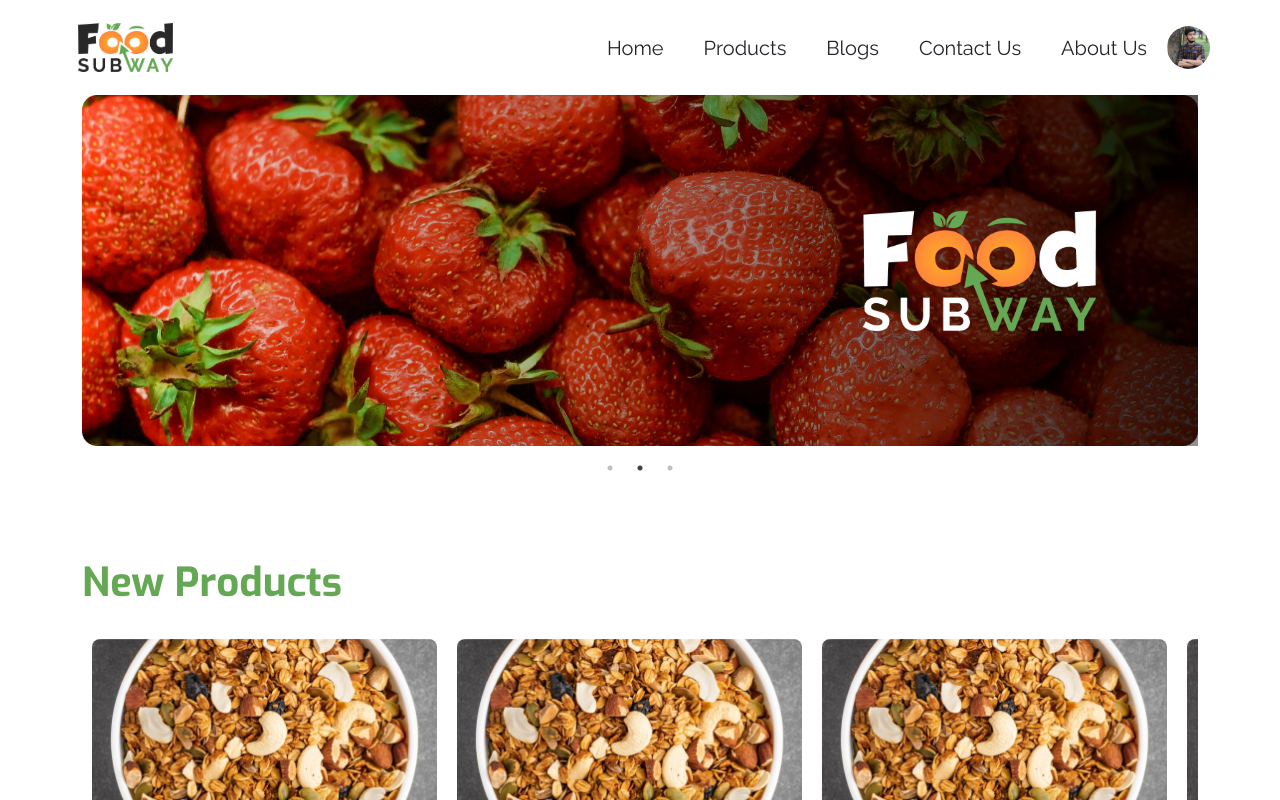
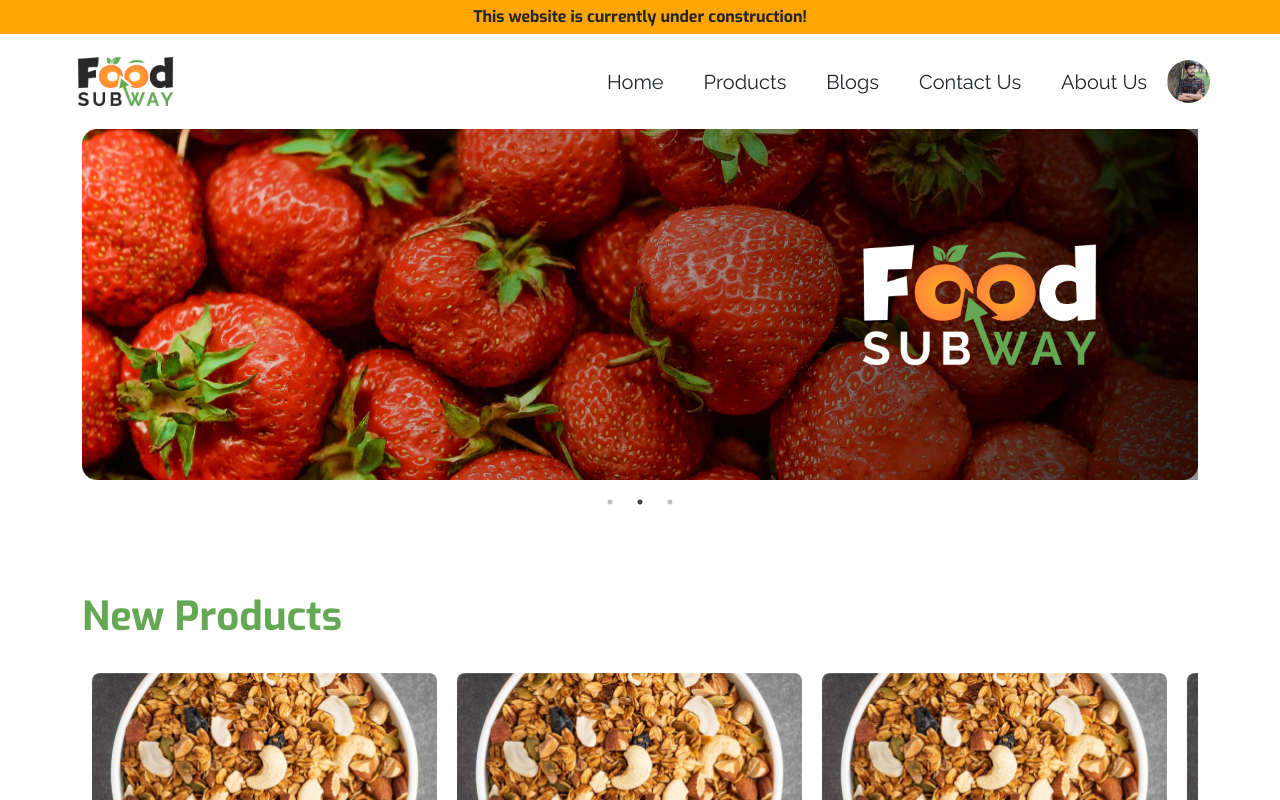
Before and after one commit to mahianmahin/foodsubway-frontend, a React (Create React App) app: page / in a window 1280 px wide. Shown: the top 800 px of the page. Built offline with nearby package versions, Linux system fonts and the light colour scheme.

Commit message:
progress made

```diff
--- a/src/App.js
+++ b/src/App.js
@@ -2,6 +2,9 @@
 
 export default function App() {
   return (
+    <>
+    <div className='d-flex justify-content-center' style={{padding: '5px', backgroundColor: 'orange', fontWeight: 'bold', textAlign: 'center'}}>This website is currently under construction!</div>
     <Home />
+    </>
   )
 }
```
Also changed, not shown: src/pages/Home.js (+3 -11 lines).
